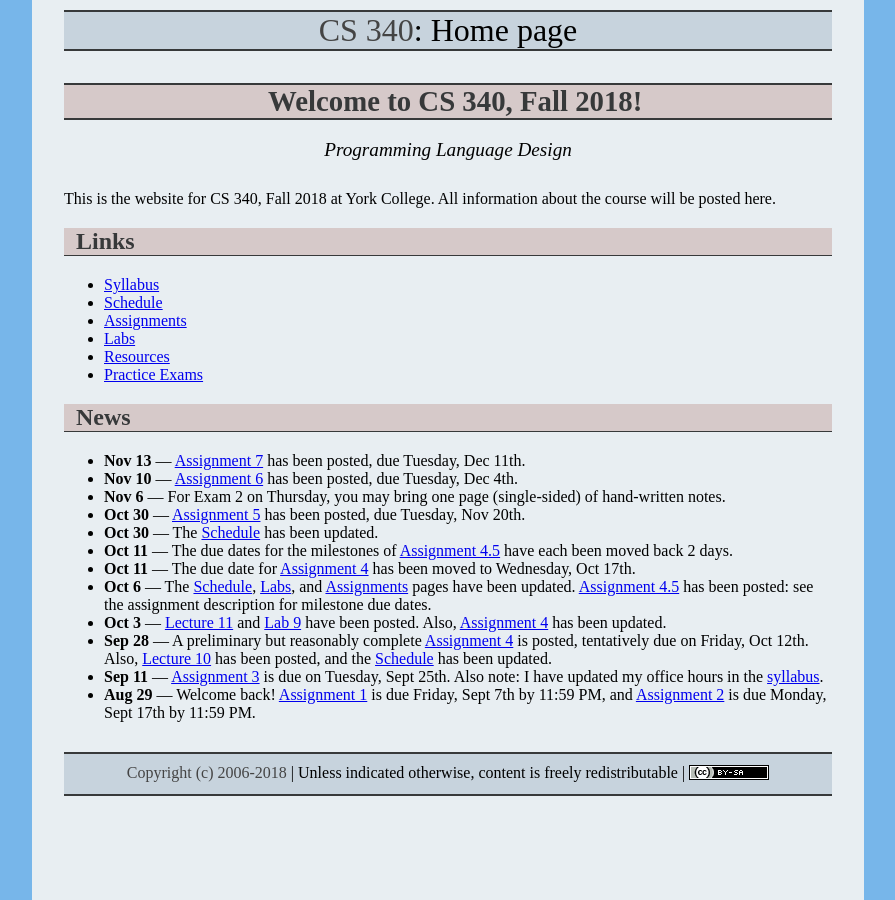
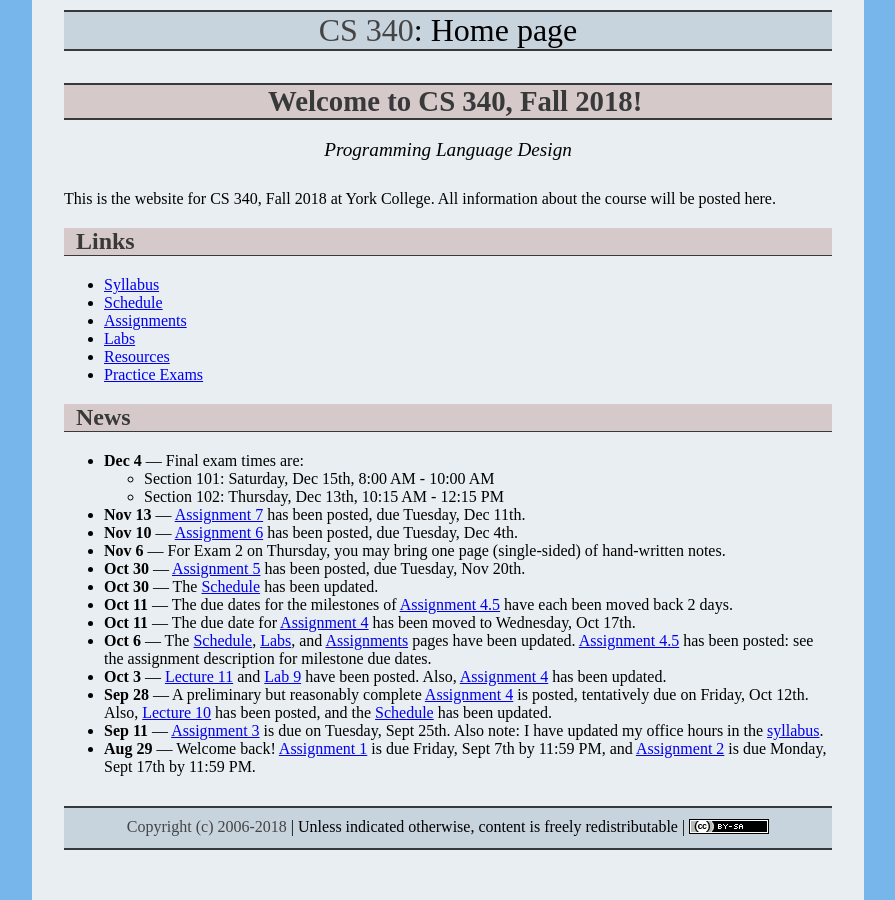
Before and after one commit to ycpcs/cs340-fall2018, a Jekyll site: the page built from index.md, in a window 1280 px wide. Shown: the whole page, without its empty margins (192-1087 px from the left). Built offline with Jekyll 4.4.1, drawn with Linux system fonts in a browser that asks for light colours.

Commit message:
final exam times

```diff
--- a/index.md
+++ b/index.md
@@ -20,6 +20,9 @@ This is the website for CS 340, Fall 2018 at York College.  All information abou
 
 ## News
 
+* **Dec 4** &mdash; Final exam times are:
+    * Section 101: Saturday, Dec 15th, 8:00 AM - 10:00 AM
+    * Section 102: Thursday, Dec 13th, 10:15 AM - 12:15 PM
 * **Nov 13** &mdash; [Assignment 7](assign/assign07.html) has been posted, due Tuesday, Dec 11th.
 * **Nov 10** &mdash; [Assignment 6](assign/assign06.html) has been posted, due Tuesday, Dec 4th.
 * **Nov 6** &mdash; For Exam 2 on Thursday, you may bring one page (single-sided) of hand-written notes.
```
